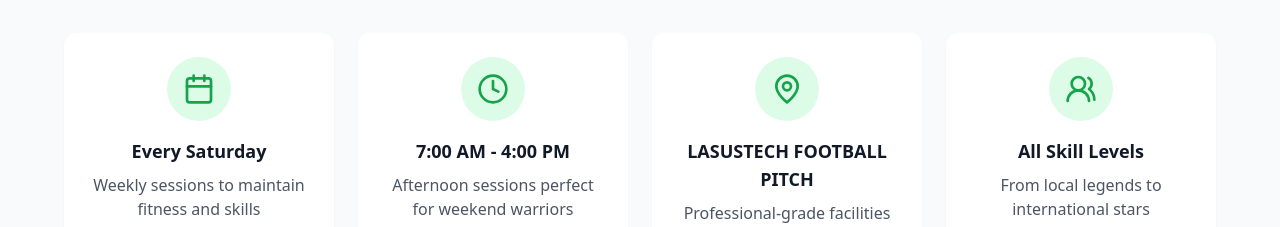
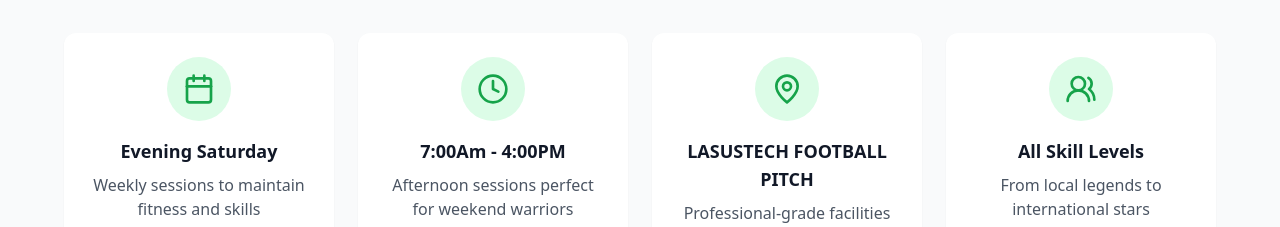
Before and after one commit to Bolatan/allstars, a React (Vite) app: page / in a window 1280 px wide. Shown: the part 5920-6147 px from the top of the page. Built offline with nearby package versions, Linux system fonts and the light colour scheme.

Commit message:
feat: Update training schedule
Updates the training schedule text to 'Evening Saturday' and '7:00Am - 4:00PM' as requested.

```diff
--- a/src/components/Training.tsx
+++ b/src/components/Training.tsx
@@ -5,12 +5,12 @@ export default function Training() {
   const trainingDetails = [
     {
       icon: Calendar,
-      title: "Every Saturday",
+      title: "Evening Saturday",
       description: "Weekly sessions to maintain fitness and skills"
     },
     {
       icon: Clock,
-      title: "7:00 AM - 4:00 PM",
+      title: "7:00Am - 4:00PM",
       description: "Afternoon sessions perfect for weekend warriors"
     },
     {
```
